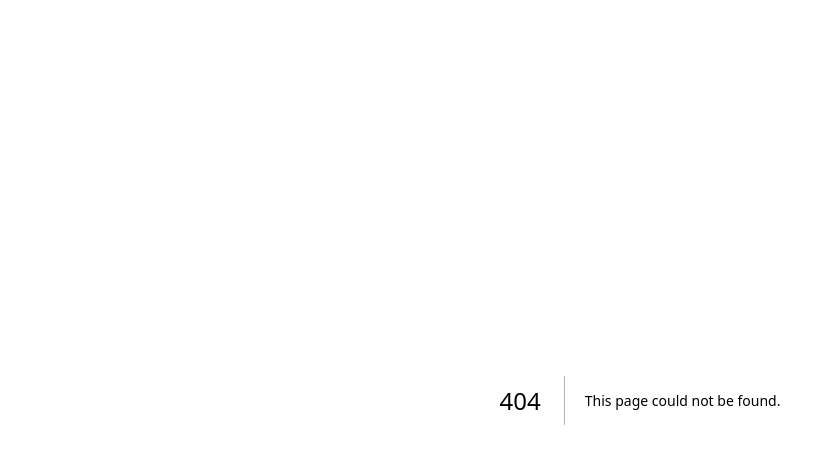
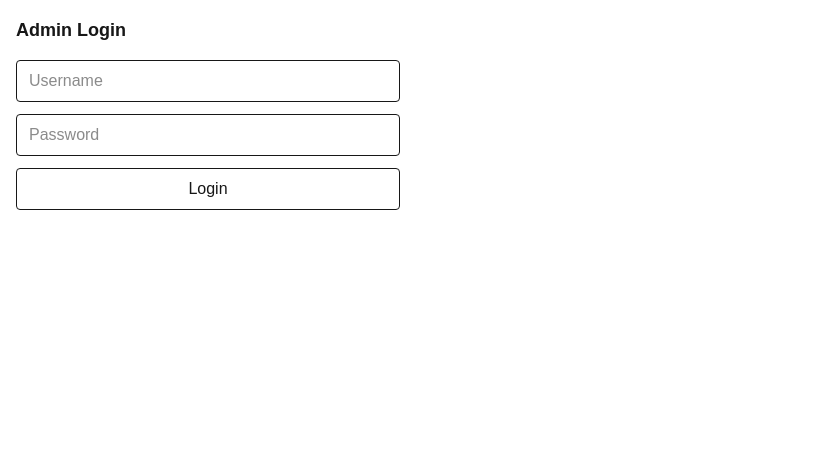
Before and after one commit to Jonathanferreras/watch-the-hutch-web, a Next.js app: page /admin in a window 1280 px wide. Before the commit this address had no page. Shown: the top 464 px of the page, without its empty margins (0-827 px from the left). Built offline with nearby package versions, Linux system fonts and the light colour scheme.

Commit message:
feat(route): add private route group & admin page

```diff
--- /dev/null
+++ b/src/app/(private)/admin/page.tsx
@@ -0,0 +1,59 @@
+"use client";
+import { SyntheticEvent, useState } from "react";
+
+export default function Admin() {
+  const [username, setUsername] = useState("");
+  const [password, setPassword] = useState("");
+  const [error, setError] = useState("");
+  const [isLoading, setIsLoading] = useState(false);
+
+  const handleSubmit = async (event: SyntheticEvent<HTMLFormElement>) => {
+    event.preventDefault();
+    setError("");
+    setIsLoading(true);
+
+    try {
+      // TODO: implement login logic
+      //   await loginUser({ username, password });
+      //   await navigate({ to: "/admin/dashboard" });
+    } catch (submitError) {
+      if (submitError instanceof Error) {
+        setError(submitError.message);
+      } else {
+        setError("Unable to login");
+      }
+    } finally {
+      setIsLoading(false);
+    }
+  };
+  return (
+    <div className="p-4">
+      <h3 className="mb-4 text-lg font-semibold">Admin Login</h3>
+      <form className="flex max-w-sm flex-col gap-3" onSubmit={handleSubmit}>
+        <input
+          className="rounded border px-3 py-2"
+          name="username"
+          placeholder="Username"
+          value={username}
+          onChange={(event) => setUsername(event.target.value)}
+        />
+        <input
+          className="rounded border px-3 py-2"
+          name="password"
+          placeholder="Password"
+          type="password"
+          value={password}
+          onChange={(event) => setPassword(event.target.value)}
+        />
+        <button
+          className="rounded border px-3 py-2"
+          disabled={isLoading}
+          type="submit"
+        >
+          {isLoading ? "Logging in..." : "Login"}
+        </button>
+        {error ? <p className="text-sm text-red-600">{error}</p> : null}
+      </form>
+    </div>
+  );
+}
```
